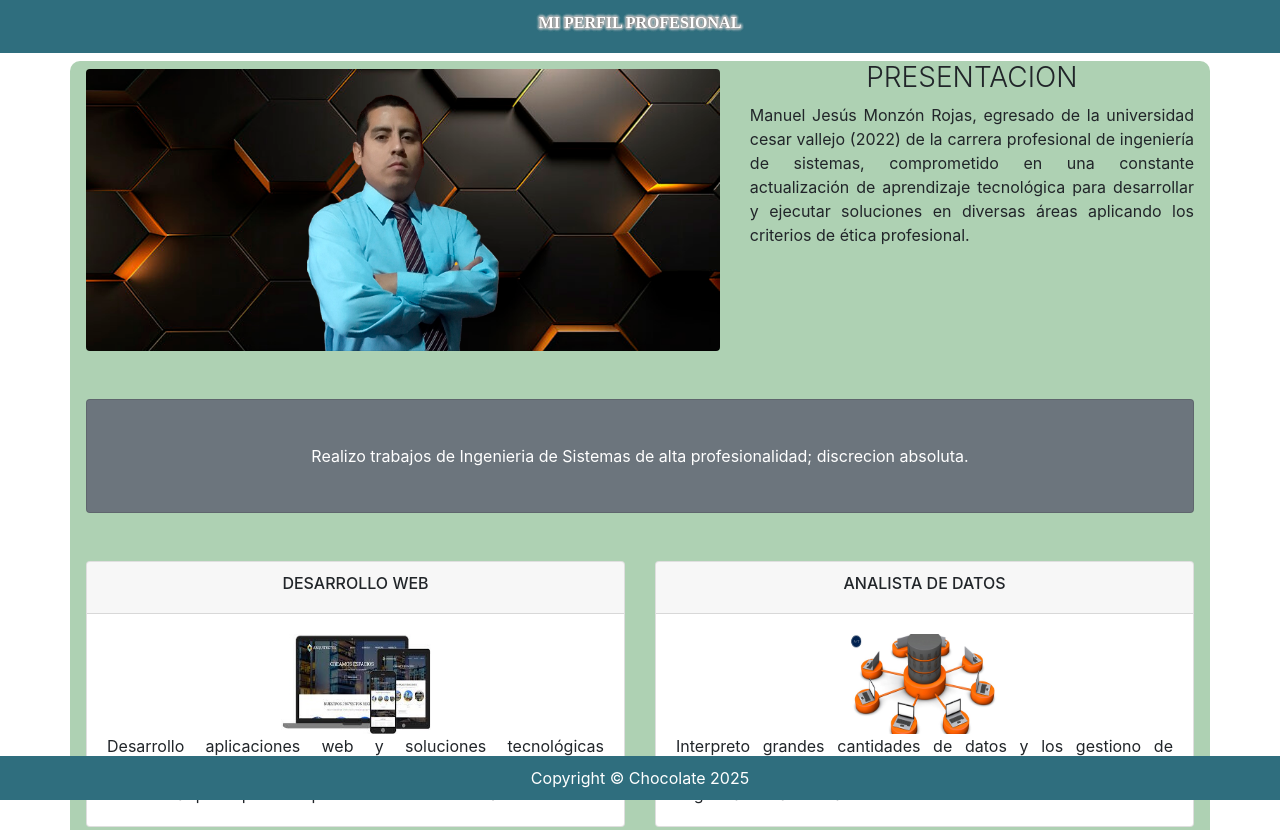
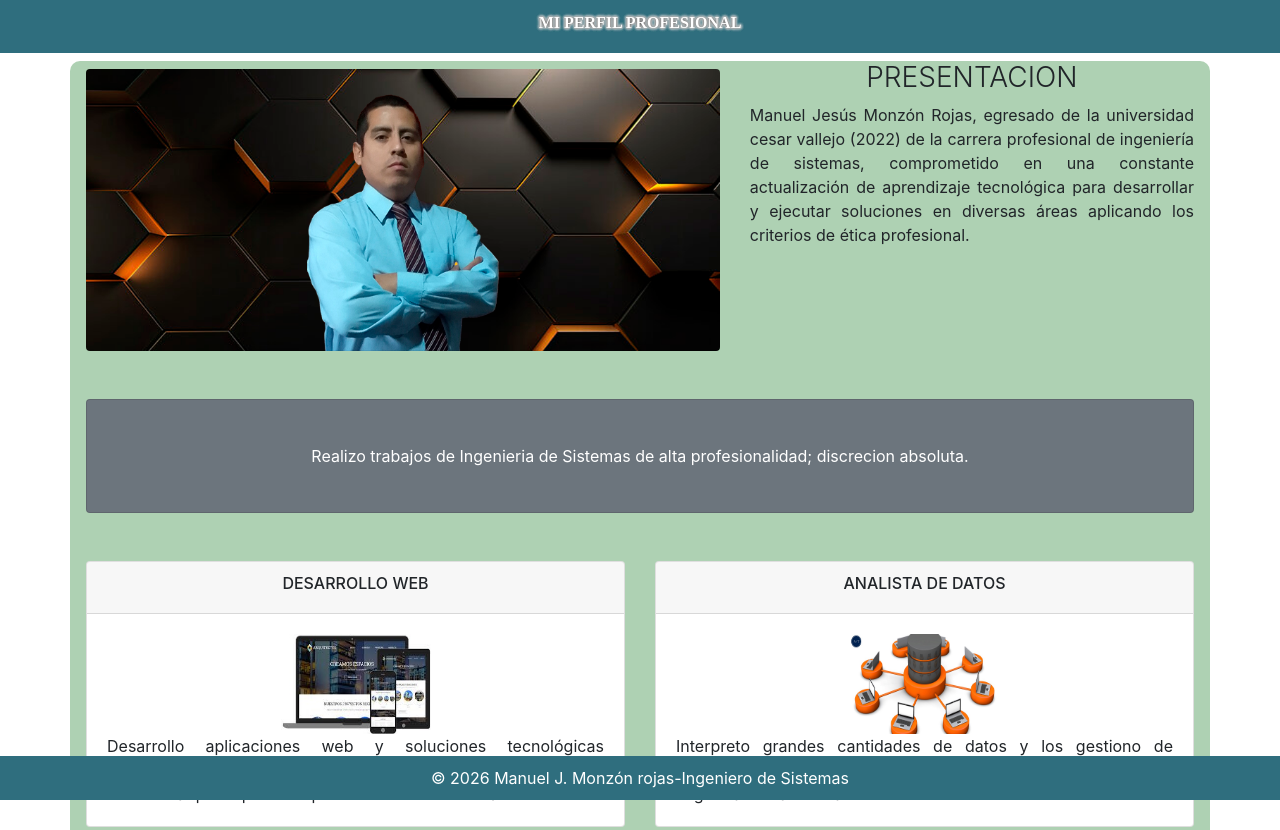
Before and after one commit to xmanuel150/mi_web, a plain HTML site: page index.html in a window 1280 px wide. Shown: the top 830 px of the page. Drawn offline with nearby package versions, Linux system fonts and the light colour scheme.

Commit message:
Update index.html

```diff
--- a/index.html
+++ b/index.html
@@ -205,7 +205,7 @@
     <footer style="margin-top: 50px;">
         <div class="fixed-bottom" style="background:#2F6E7E; padding-top:10px;padding-bottom:10px;text-align:center;color:white;">
 
-            Copyright &copy Chocolate 2025
+            &copy 2026 Manuel J. Monzón rojas-Ingeniero de Sistemas
         </div>
     </footer>
 
```
